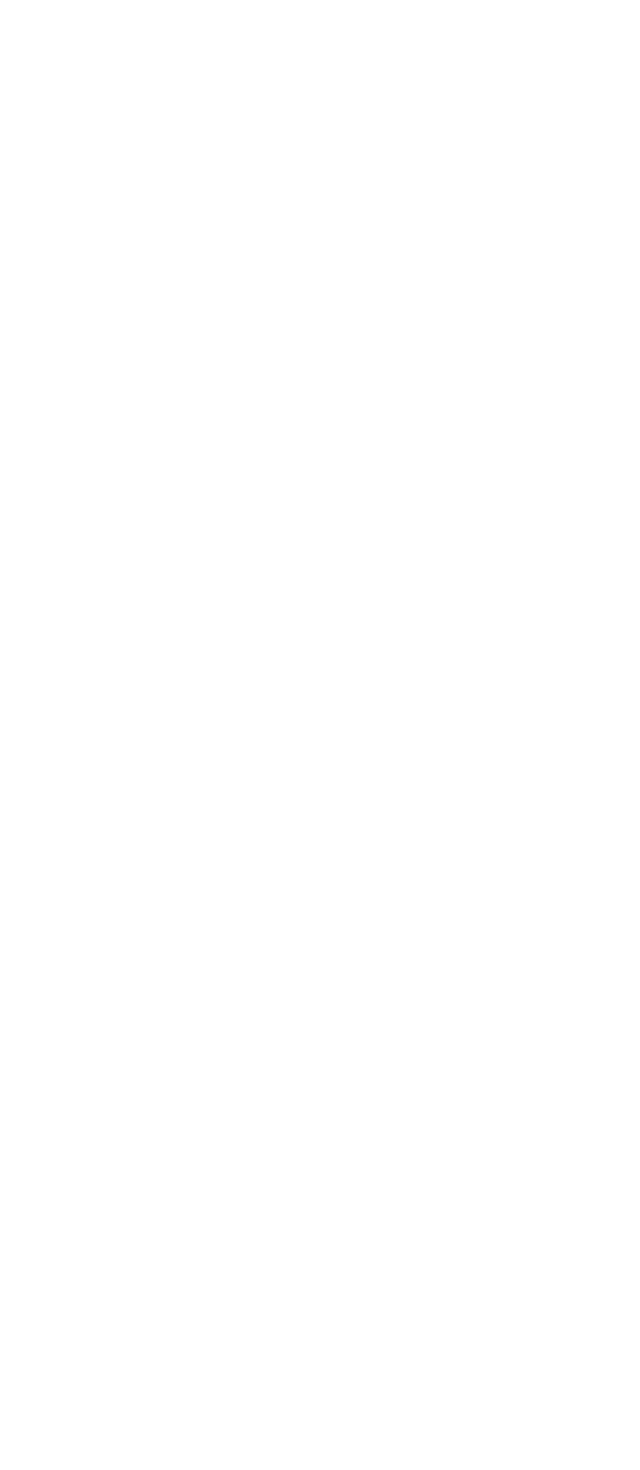
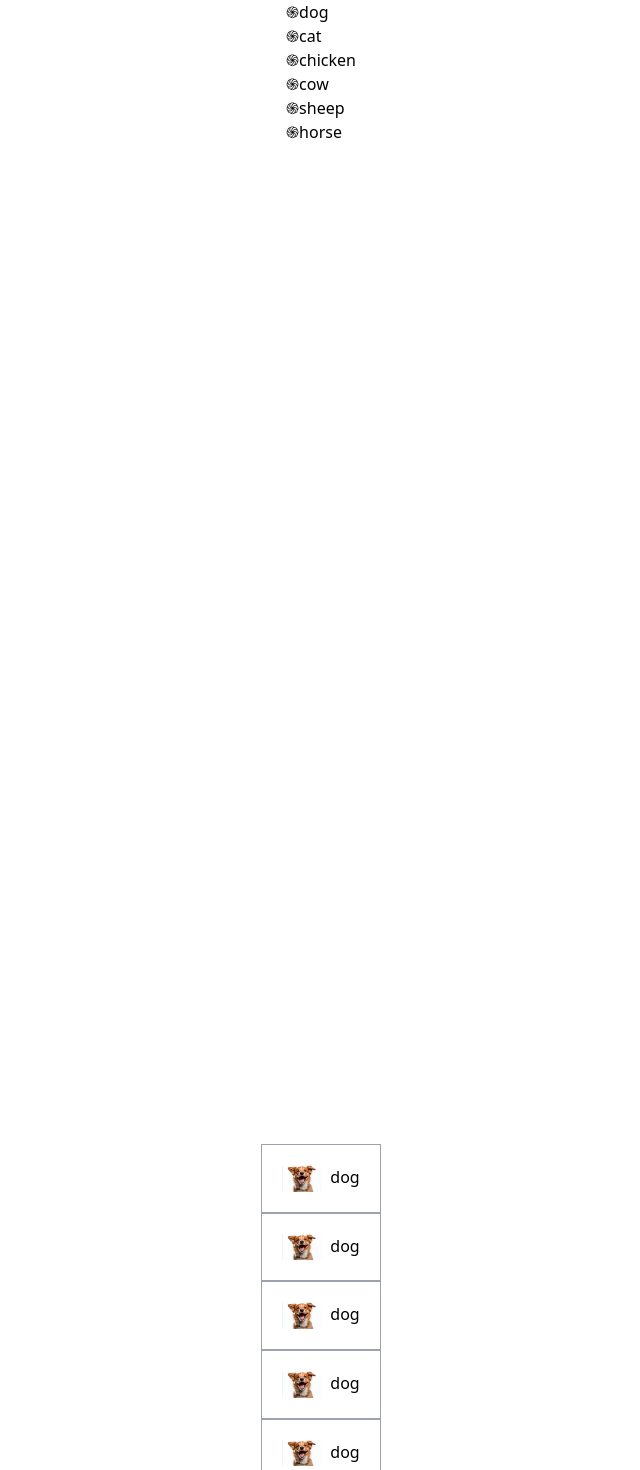
Before and after one commit to divinecharlotte/React-projects, a React (Create React App) app in the folder react-projects/: page / in a window 1280 px wide. Shown: the part 3600-5070 px from the top of the page, without its empty margins (319-959 px from the left). Before the commit the page ends 3600 px from the top, so only its background shows below. Built offline with nearby package versions, Linux system fonts and the light colour scheme.

Commit message:
solve exercesise6

```diff
--- a/package.json
+++ b/package.json
@@ -1,5 +1,6 @@
 {
   "dependencies": {
+    "nanoid": "^5.0.1",
     "react-router-dom": "^6.16.0"
   }
 }
--- a/react-projects/src/App.js
+++ b/react-projects/src/App.js
@@ -2,6 +2,8 @@ import Exercesise1 from "./components/Exercesise1";
 import Exercesise2 from "./components/Exercesise2";
 import Exercesise3 from "./components/Exercesise3";
 import Exercesise4 from "./components/Exercesise4";
+import Exercesise5 from "./components/Exercesise5";
+import Exercesise6 from "./components/Exercesise6";
 
 function App() {
   return <div className="App">
@@ -9,6 +11,8 @@ function App() {
     <Exercesise2 id=""/>
     <Exercesise3/>
     <Exercesise4/>
+    <Exercesise5/>
+    <Exercesise6/>
   </div>;
 }
 
--- /dev/null
+++ b/react-projects/src/components/Exercesise5.js
@@ -0,0 +1,20 @@
+import React from 'react'
+
+const Exercesise5 = () => {
+    const animals =['dog', 'cat', 'chicken', 'cow', 'sheep', 'horse']
+
+    const animal = animals.map((anim)=>{
+return (<li>֍{anim}</li>)
+    })
+  return (
+    <div
+    className="w-full h-[900px] flex"
+    >
+    <ul   className='w-fit mx-auto'>
+    {animal}
+    </ul>
+    </div>
+  )
+}
+
+export default Exercesise5
--- /dev/null
+++ b/react-projects/src/components/Exercesise6.js
@@ -0,0 +1,25 @@
+import React from "react"
+import SingleAnimal from "./SingleAnimal"
+import animals from "./animal"
+
+const Exercesise6 = () => {
+     const eachAnimal =animals.map((anim)=>{
+        return (
+            <SingleAnimal
+            key={anim.id}
+             img={anim.img}
+            name={anim.name}/>
+        )
+
+     })
+  return (
+    <div
+    className="w-full h-[900px] flex flex-col items-center justify-center "
+    >
+
+{eachAnimal}
+    </div>
+  )
+}
+
+export default Exercesise6
--- /dev/null
+++ b/react-projects/src/components/SingleAnimal.js
@@ -0,0 +1,13 @@
+import React from 'react'
+
+const SingleAnimal =  (props) => {
+    console.log("props",props);
+     return(
+    <div className='border p-5 border-gray-400 flex gap-2'>
+<img src={props.img} width="40px" alt="dog" />
+ <p>{props.name}</p>
+ </div>
+     )
+}
+
+export default SingleAnimal
--- /dev/null
+++ b/react-projects/src/components/animal.js
@@ -0,0 +1,12 @@
+import { nanoid } from 'nanoid'
+
+const  animals = [{id: nanoid(),
+    img:"./dog.PNG",name:"dog"},
+ {id: nanoid(),img:"./dog.PNG",name:"dog"},
+ {id: nanoid(),img:"../dog.PNG",name:"dog"},
+  {id: nanoid(),img:"./dog.PNG",name:"dog"},
+   {id: nanoid(),img:"./dog.PNG",name:"dog"},
+    {id: nanoid(),img:"../dog.PNG",name:"dog"
+}]
+
+export default animals
```
Also changed, not shown: react-projects/public/index.html (+5 -4 lines), react-projects/public/dog.PNG (added), 1 other file (tests, documents, lock files or other folders).
